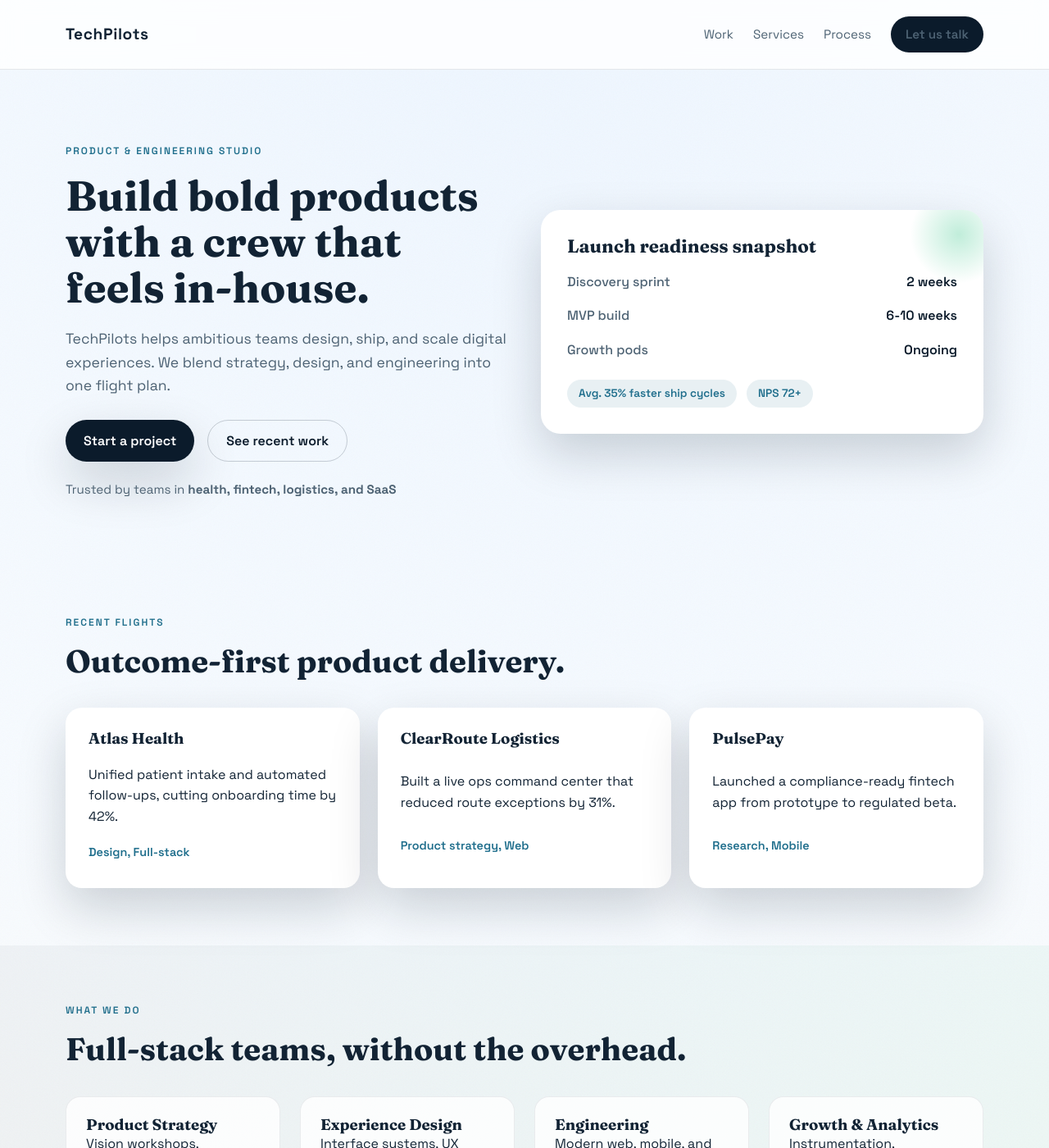
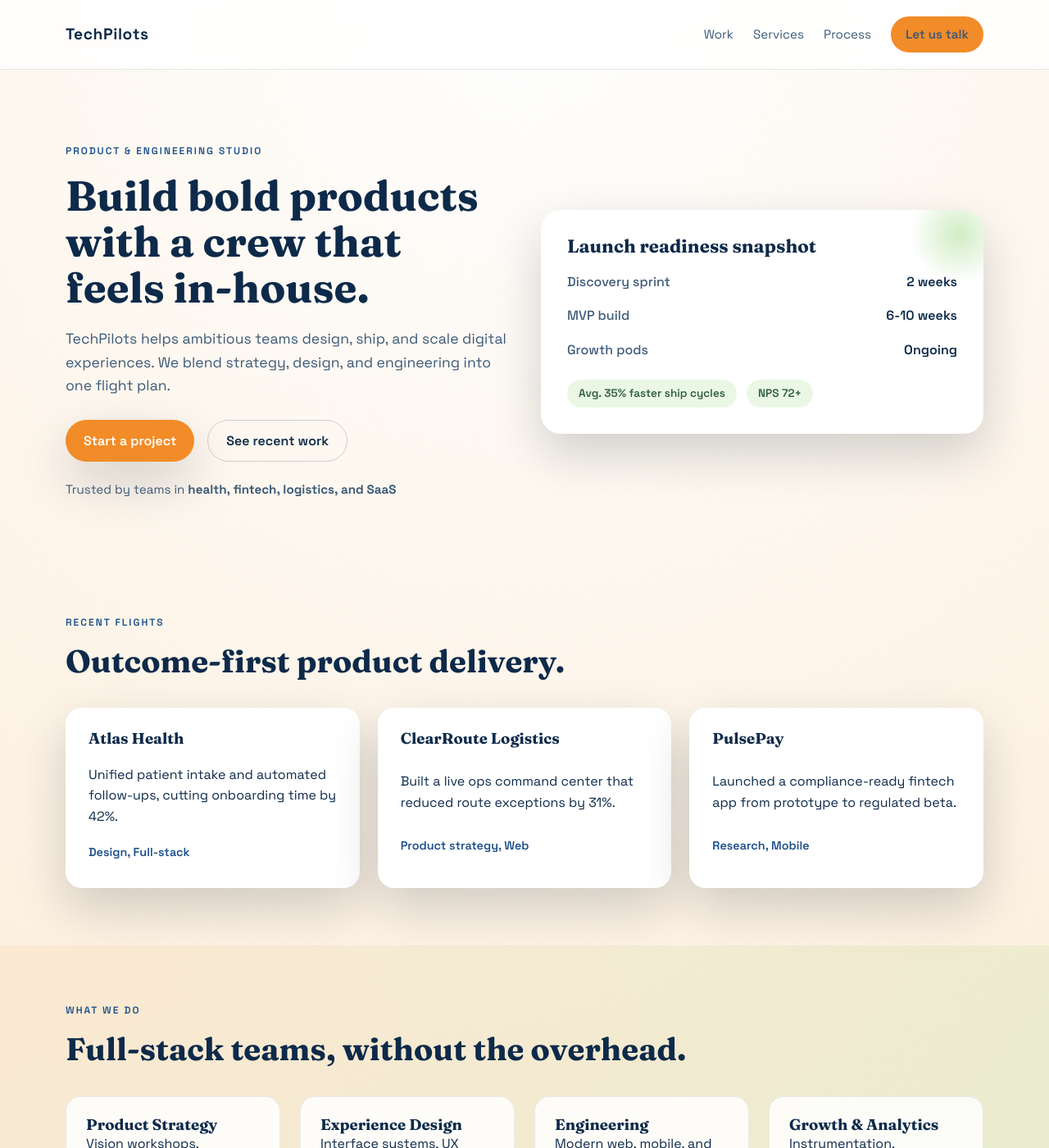
Before and after one commit to TechPilots/techpilots.github.io, a Jekyll site: the page built from index.html, in a window 1280 px wide and 1400 px high. Shown: the whole window at 82% size. Built offline with Jekyll 4.4.1, drawn with Linux system fonts in a browser that asks for light colours.

Commit message:
Update palette to orange and pista green

```diff
--- a/_layouts/default.html
+++ b/_layouts/default.html
@@ -3,7 +3,7 @@
   <head>
     <meta charset="utf-8" />
     <meta name="viewport" content="width=device-width, initial-scale=1" />
-    <meta name="theme-color" content="#0b1b2b" />
+    <meta name="theme-color" content="#0e2a4a" />
     <meta
       name="description"
       content="{{ site.description }}"
--- a/assets/css/styles.css
+++ b/assets/css/styles.css
@@ -1,14 +1,14 @@
 :root {
   color-scheme: only light;
-  --navy: #0b1b2b;
-  --deep: #0f2438;
-  --sea: #1f6e8c;
-  --mint: #62d2a2;
-  --sun: #f7c04a;
-  --sand: #f9f4ec;
+  --navy: #0e2a4a;
+  --deep: #12335a;
+  --sea: #1c4f8a;
+  --mint: #9ad67d;
+  --sun: #f28c28;
+  --sand: #fff8ef;
   --white: #ffffff;
-  --text: #122334;
-  --muted: #4d6273;
+  --text: #0e2a4a;
+  --muted: #3d5a78;
   --shadow: 0 24px 60px rgba(8, 23, 36, 0.18);
   --radius: 24px;
 }
@@ -22,7 +22,7 @@
 body {
   font-family: "Space Grotesk", sans-serif;
   color: var(--text);
-  background: radial-gradient(circle at top, #eef6ff 0%, #f7fbff 40%, #fff8ef 100%);
+  background: radial-gradient(circle at top, #ffffff 0%, #fef2e2 45%, #ecf7e7 100%);
   min-height: 100vh;
   line-height: 1.6;
 }
@@ -56,7 +56,7 @@ a {
   position: sticky;
   top: 0;
   backdrop-filter: blur(12px);
-  background: rgba(255, 255, 255, 0.8);
+  background: rgba(255, 255, 255, 0.86);
   z-index: 10;
   border-bottom: 1px solid rgba(15, 36, 56, 0.1);
 }
@@ -91,7 +91,7 @@ a {
 }
 
 .cta {
-  background: var(--navy);
+  background: var(--sun);
   color: var(--white);
   padding: 10px 18px;
   border-radius: 999px;
@@ -145,7 +145,7 @@ a {
   gap: 8px;
   padding: 12px 22px;
   border-radius: 999px;
-  background: var(--navy);
+  background: var(--sun);
   color: var(--white);
   font-weight: 600;
   box-shadow: var(--shadow);
@@ -154,7 +154,7 @@ a {
 .button.ghost {
   background: transparent;
   color: var(--navy);
-  border: 1px solid rgba(12, 27, 43, 0.2);
+  border: 1px solid rgba(14, 42, 74, 0.2);
   box-shadow: none;
 }
 
@@ -203,8 +203,8 @@ a {
 }
 
 .pill {
-  background: rgba(31, 110, 140, 0.1);
-  color: var(--sea);
+  background: rgba(154, 214, 125, 0.2);
+  color: #2f5f3e;
   padding: 6px 14px;
   border-radius: 999px;
   font-size: 0.85rem;
@@ -218,7 +218,7 @@ a {
   width: 140px;
   height: 140px;
   border-radius: 50%;
-  background: radial-gradient(circle, rgba(98, 210, 162, 0.4), transparent 60%);
+  background: radial-gradient(circle, rgba(154, 214, 125, 0.45), transparent 60%);
 }
 
 .section-title {
@@ -257,7 +257,7 @@ a {
 
 .services {
   padding: 70px 0;
-  background: linear-gradient(120deg, rgba(11, 27, 43, 0.04), rgba(98, 210, 162, 0.08));
+  background: linear-gradient(120deg, rgba(242, 140, 40, 0.08), rgba(154, 214, 125, 0.18));
 }
 
 .service-grid {
@@ -267,7 +267,7 @@ a {
 }
 
 .service {
-  background: rgba(255, 255, 255, 0.8);
+  background: rgba(255, 255, 255, 0.84);
   padding: 24px;
   border-radius: 18px;
   border: 1px solid rgba(15, 36, 56, 0.08);
@@ -305,7 +305,7 @@ a {
 
 .stats {
   padding: 60px 0;
-  background: var(--deep);
+  background: linear-gradient(135deg, #0e2a4a 0%, #1c4f8a 100%);
   color: var(--white);
 }
 
@@ -325,7 +325,7 @@ a {
 }
 
 .contact-card {
-  background: var(--navy);
+  background: var(--deep);
   color: var(--white);
   padding: 40px;
   border-radius: var(--radius);
```
